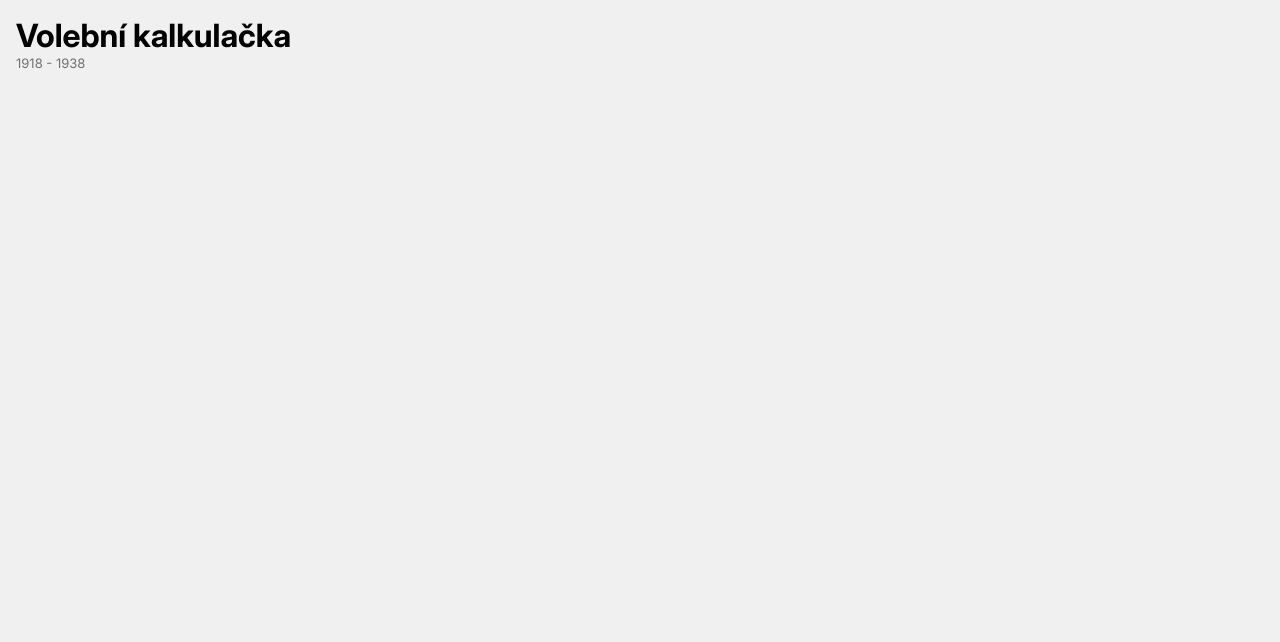
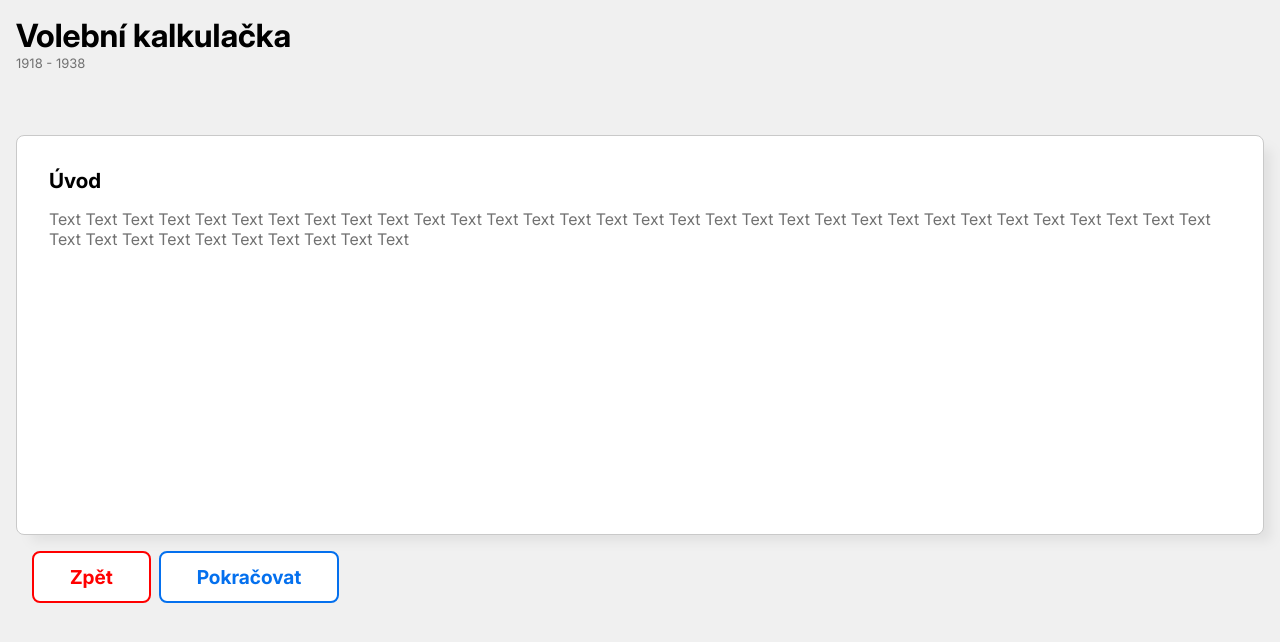
Before and after one commit to PepaHrebec/voleb-kalk, a Nuxt app: page /kalkulacka/intro/1 in a window 1280 px wide. Shown: the top 642 px of the page. Built offline with nearby package versions, Linux system fonts and the light colour scheme.

Commit message:
Add intro pages

```diff
--- /dev/null
+++ b/pages/kalkulacka/intro/1.vue
@@ -0,0 +1,16 @@
+<script setup lang="ts"></script>
+
+<template>
+  <QuestionCard
+    title="Úvod"
+    :current-question-num="1"
+    :list-length="2"
+    :is-intro="true"
+  />
+  <IntroButtons
+    forward="/kalkulacka/intro/2"
+    back="/"
+    forward-text="Další"
+    back-text="Menu"
+  />
+</template>
--- /dev/null
+++ b/pages/kalkulacka/intro/2.vue
@@ -0,0 +1,18 @@
+<script setup lang="ts"></script>
+
+<template>
+  <QuestionCard
+    title="Úvod 2"
+    :current-question-num="2"
+    :list-length="2"
+    :is-intro="true"
+  />
+  <IntroButtons
+    forward="/kalkulacka/otazky/1"
+    back="/kalkulacka/intro/1"
+    forward-text="Otázky"
+    back-text="Zpět"
+  />
+</template>
+
+<style scoped></style>
```
